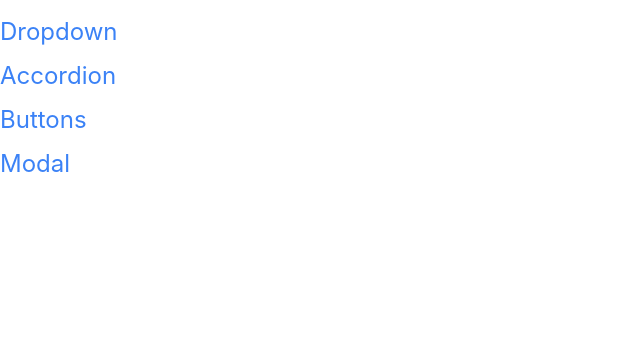
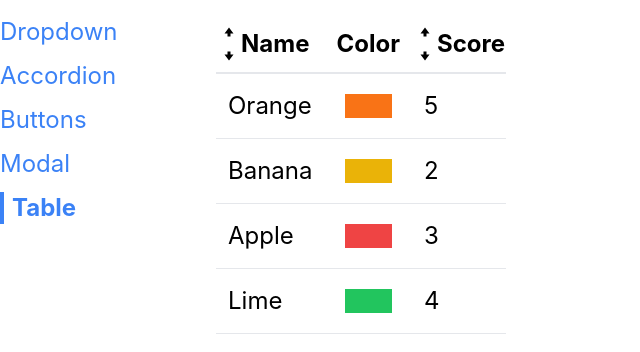
Before and after one commit to chhandanbanerjee100/React-Projects, a React (Create React App) app: page /table in a window 1280 px wide. Shown: the top 352 px of the page, without its empty margins (0-640 px from the left). Built offline with nearby package versions, Linux system fonts and the light colour scheme.

Commit message:
Sorting Done

```diff
--- a/src/App.js
+++ b/src/App.js
@@ -6,6 +6,7 @@ import AccordionPage from './components/third_project/pages/AccordionPage';
 import DropdownPage from './components/third_project/pages/DropdownPage';
 import ButtonPage from './components/third_project/pages/ButtonPage';
 import ModalPage from './components/third_project/pages/ModalPage';
+import TablePage from './components/third_project/pages/TablePage';
 
 function App() {
   return (
@@ -28,6 +29,9 @@ function App() {
         <Route path="/modal">
           <ModalPage />
         </Route>
+        <Route path="/table">
+          <TablePage />
+        </Route>
       </div>
     </div>
   );
--- a/src/components/third_project/atoms/Sidebar.js
+++ b/src/components/third_project/atoms/Sidebar.js
@@ -6,14 +6,15 @@ function Sidebar(){
     { label: "Accordion", path: "/accordion" },
     { label: "Buttons", path: "/buttons" },
     { label: "Modal", path: "/modal" },
+    { label: "Table", path: "/table" },
   ];
 
   const renderedLinks = links.map((link)=>{
     return <Link key={link.label}
-                to={link.path}
-                className="mb-3"
-                linkText={link.label}
-                activeClassName="font-bold border-l-4 border-blue-500 pl-2"
+                 to={link.path}
+                 className="mb-3"
+                 linkText={link.label}
+                 activeClassName="font-bold border-l-4 border-blue-500 pl-2"
                 />
   });
 
--- /dev/null
+++ b/src/components/third_project/atoms/SortableTable.js
@@ -0,0 +1,98 @@
+import { useState } from "react";
+import Table from "./Table";
+import { GoArrowSmallDown, GoArrowSmallUp } from "react-icons/go";
+
+function SortableTable(props) {
+  const [sortOrder, setSortOrder]= useState(null);
+  const [sortBy, setSortBy]= useState(null);
+  const { config, data } = props;
+
+  const updatedConfig = config.map((column)=>{
+    if(!column.sortValue){
+      return column;
+    }
+    return {
+      ...column,
+      header: ()=> (<th className="cursor-pointer hover:bg-gray-100" onClick={()=> handleClick(column.label)} >
+                      <div className="flex items-center">
+                        {getIcons(column.label, sortBy, sortOrder)}
+                        {column.label}
+                      </div>
+                    </th>)
+
+    }
+  })
+  // console.log(updatedConfig)
+
+  const handleClick = (label)=>{
+    // console.log(label);
+    if(sortBy && sortBy !== label){
+      setSortOrder("asc");
+      setSortBy(label);
+      return;
+    }
+    if(sortOrder==null){
+      setSortOrder("asc");
+      setSortBy(label);
+      console.log(sortBy, sortOrder)
+    } else if(sortOrder ==="asc"){
+      setSortOrder("desc")
+      setSortBy(label);
+      console.log(sortBy, sortOrder)
+    } else if(sortOrder === "desc"){
+      setSortOrder(null);
+      setSortBy(null);
+      console.log(sortBy, sortOrder)
+    }
+    // setSortBy(label);
+  }
+
+  let sortedData = data;
+  if(sortOrder && sortBy){
+    let { sortValue } = config.find((column)=> column.label === sortBy )
+    sortedData = [...data].sort((a, b)=>{
+      const valueA = sortValue(a);
+      const valueB = sortValue(b);
+
+      const reverseOrder = sortOrder === "asc" ? 1 : -1;
+
+      if(typeof valueA ==='string'){
+        return valueA.localeCompare(valueB) * reverseOrder;
+      }else{
+        return (valueA - valueB) * reverseOrder;
+      }
+    })
+  }
+
+  return (
+    <>
+      <Table {...props} data={sortedData} config={updatedConfig} />
+    </>
+  )
+}
+
+function getIcons(label, sortBy, sortOrder){
+  if(label !== sortBy || sortOrder == null){
+    return (
+      <div>
+        <GoArrowSmallUp />
+        <GoArrowSmallDown />
+      </div>
+    )
+  }
+
+  if(sortOrder === "desc"){
+    return <GoArrowSmallDown />;
+  }
+
+  if(sortOrder === "asc"){
+    return <GoArrowSmallUp />;
+  }
+}
+
+export default SortableTable
+
+
+/*
+Calling a sort function on an array modifies the data array which is also a prop. SO dont do that in react. instead copy it
+*/
--- /dev/null
+++ b/src/components/third_project/atoms/Table.js
@@ -0,0 +1,65 @@
+import { Fragment } from "react";
+function Table({ data, config, keyFn }) {
+  const renderedHeaders = config.map((column) => {
+    return column.header ? (
+      <Fragment key={column.label}>
+        {column.header()}
+      </Fragment>
+    ) :
+      (
+        <th className="p-3" key={column.label}>
+          {column.label}
+        </th>
+      )
+  })
+  const renderedRows = data.map((rowData, index1) => {
+    const renderedCells = config.map((column, index2) => {
+      return <td key={index2} className="p-3" >{column.render(rowData)}</td>
+    });
+    return (
+      <tr className="border-b" key={index1} >
+        {renderedCells}
+      </tr>
+    );
+  });
+  return (
+    <table className="table-auto border-spacing-2" >
+      <thead>
+        <tr className="border-b-2" >
+          {renderedHeaders}
+        </tr>
+      </thead>
+      <tbody>
+        {renderedRows}
+      </tbody>
+    </table>
+  )
+}
+
+export default Table
+
+
+// We will create a config where we can decide which column to sort and which to not
+//
+/*
+ const arr = [5, 2, 4,3]
+  cdata.sort(a,b)=>{
+    return a-b;
+  }
+
+  [5, 2, 4,3]
+   b  a
+
+   a-b < 0 ? Swap (It means since a is less than b, a should come before b)
+
+   [2, 5, 4, 3]
+       b  a
+    a-b < 0 ? Swap
+
+    [2, 4, 5, 3]
+           b  a
+    a-b < 0 ? Swap
+
+    [2, 4, 3, 5]
+
+*/
--- /dev/null
+++ b/src/components/third_project/pages/TablePage.js
@@ -0,0 +1,36 @@
+import SortableTable from "../atoms/SortableTable";
+
+function TablePage() {
+  const data =[
+    { name: "Orange", color: "bg-orange-500", score:5 },
+    { name: "Banana", color: "bg-yellow-500", score:2 },
+    { name: "Apple", color: "bg-red-500", score:3 },
+    { name: "Lime", color: "bg-green-500", score:4 }
+  ];
+
+  const config = [
+    { label: 'Name',
+      render: (fruit)=> fruit.name,
+      sortValue: (fruit)=> fruit.name,
+    },
+    { label: 'Color',
+      render: (fruit)=> <div className={`m-2 p-3 ${fruit.color}`} ></div>
+    },
+    { label: 'Score',
+      render: (fruit)=> fruit.score,
+      sortValue: (fruit)=> fruit.score
+    },
+  ];
+
+  const keyFn = (rowData)=>{
+    return rowData.name;
+  };
+
+  return (
+    <div>
+      <SortableTable data={data} config={config} key={keyFn} />
+    </div>
+  )
+}
+
+export default TablePage
```
